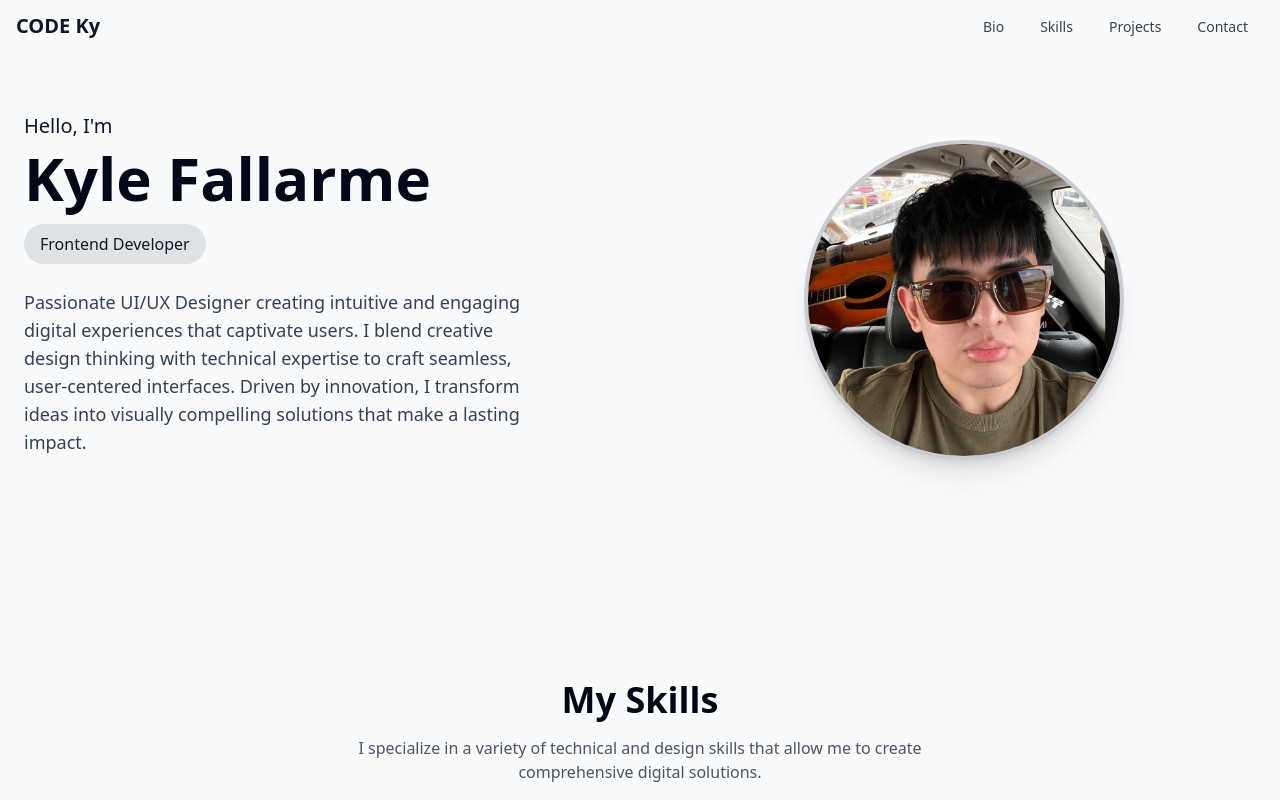
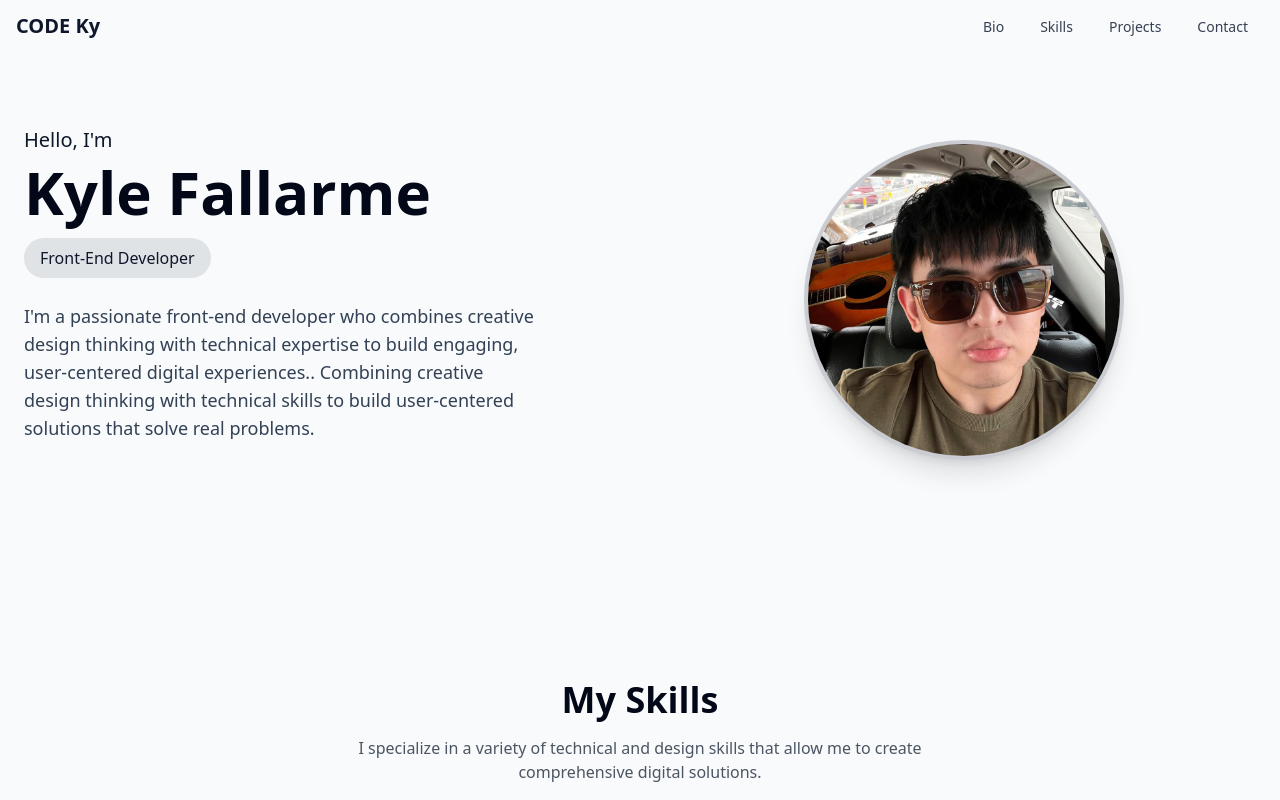
Before and after one commit to fallarmeKA/Portfolio, a React (Vite) app: page / in a window 1280 px wide. Shown: the top 800 px of the page. Built offline with nearby package versions, Linux system fonts and the light colour scheme.

Commit message:
home edit

```diff
--- a/src/components/home.tsx
+++ b/src/components/home.tsx
@@ -17,8 +17,8 @@ const Home = () => {
         {/* Bio Section */}
         <BioSection
           name="Kyle Fallarme"
-          title="Frontend Developer"
-          description="Passionate UI/UX Designer creating intuitive and engaging digital experiences that captivate users. I blend creative design thinking with technical expertise to craft seamless, user-centered interfaces. Driven by innovation, I transform ideas into visually compelling solutions that make a lasting impact."
+          title="Front-End Developer"
+          description="I'm a passionate front-end developer who combines creative design thinking with technical expertise to build engaging, user-centered digital experiences.. Combining creative design thinking with technical skills to build user-centered solutions that solve real problems."
           imageUrl="images/ProfPic.jpg"
         />
 
```
